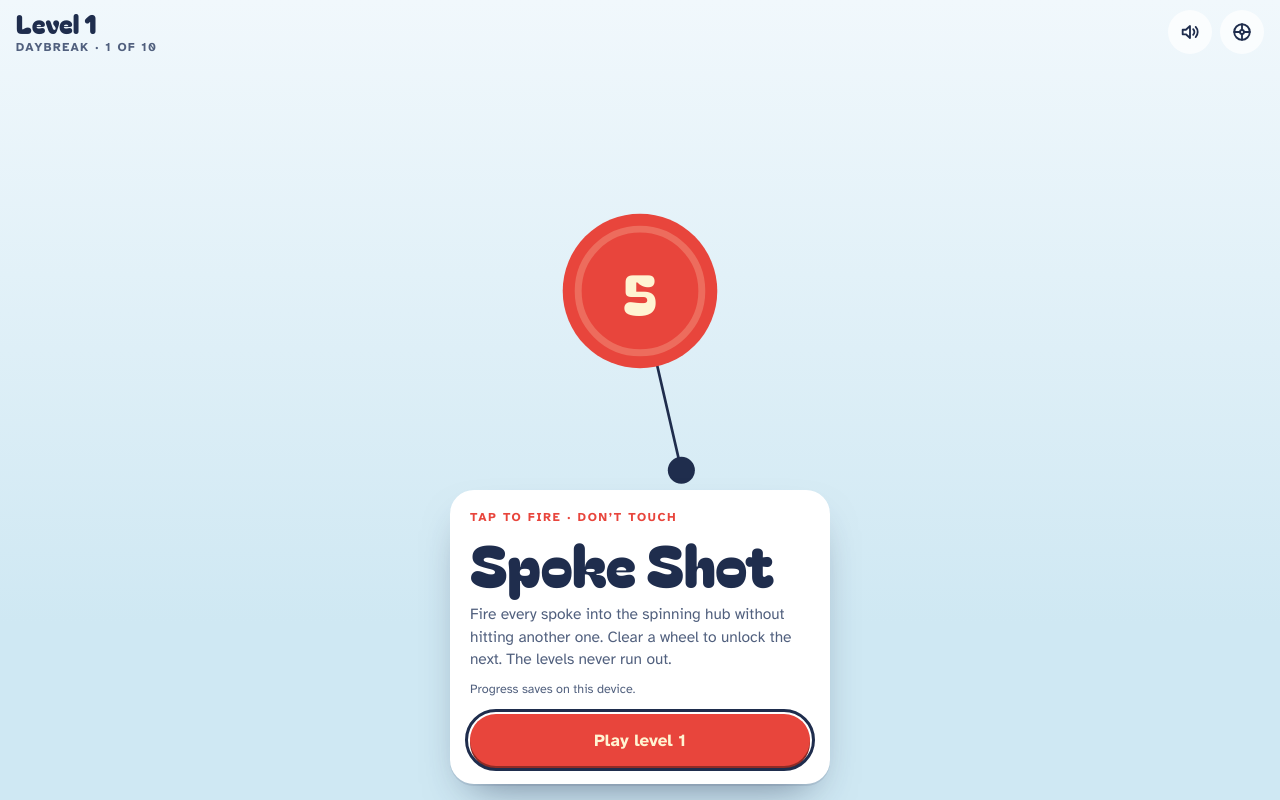
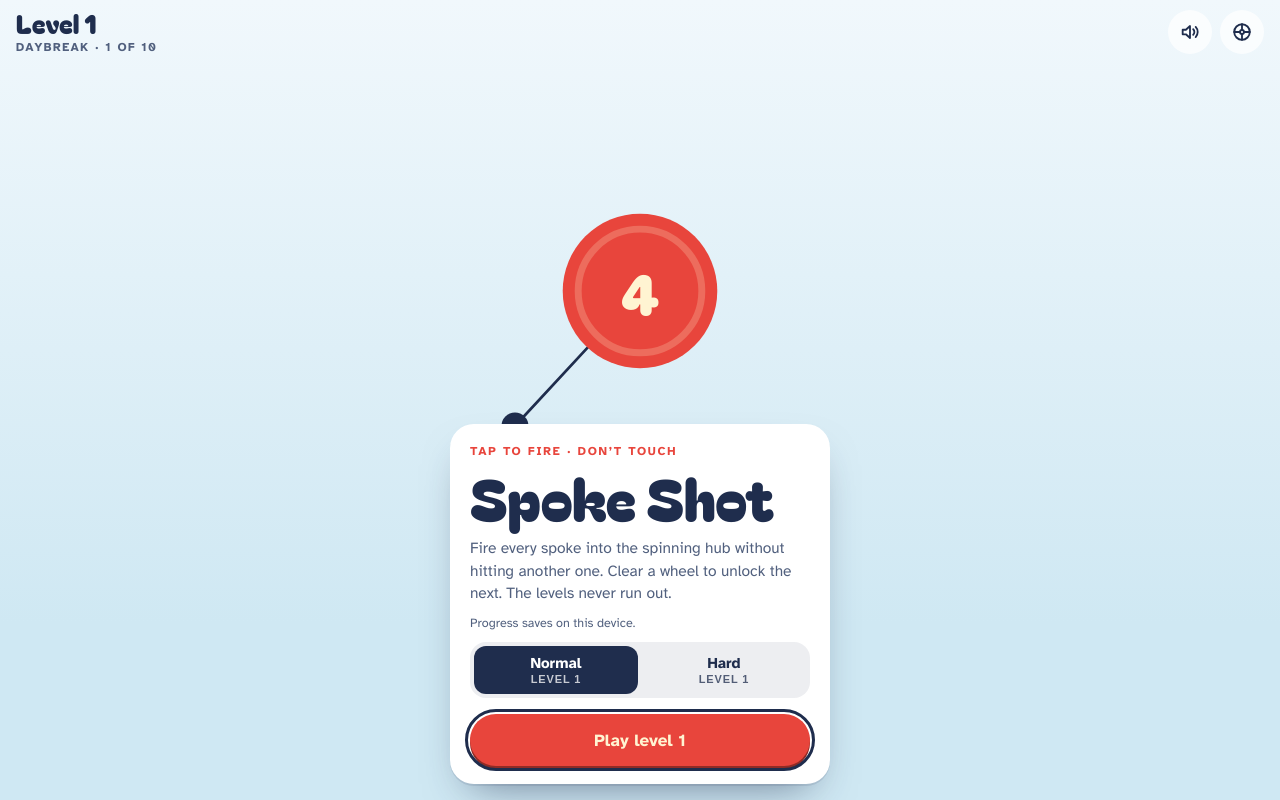
Before and after one commit to brettondodge/spoke-shot, a plain HTML site: page index.html in a window 1280 px wide. Drawn offline with Linux system fonts and the light colour scheme; animation ran at ten frames a second.

Commit message:
Add Normal and Hard difficulties
The original game becomes Hard, unchanged: levels 1-300 build exactly
the same wheels as before. Normal is the new default and climbs gently:
fewer spokes (at most 16 per hub), a slower spin that tops out lower, a
more forgiving hit zone, and spin patterns that arrive much later.

- A Normal/Hard switch on the title and Levels screens shows the level
  you're on in each. A "Hard" tag sits next to the level number.
- Each difficulty keeps its own progress. Saves from before difficulty
  modes move into Hard. The saved record still carries Hard's best and
  level at the top level, so an older cached copy of the game reads it.
- Reset progress clears only the current difficulty.
- Offline helper v3, so installed copies switch over on next launch.

Co-Authored-By: Claude Opus 5.5 <noreply@anthropic.com>

```diff
--- a/index.html
+++ b/index.html
@@ -58,7 +58,9 @@ body{
 .hud{position:absolute;top:0;left:0;right:0;height:64px;display:flex;align-items:center;justify-content:space-between;gap:12px;pointer-events:none}
 .hud>*{pointer-events:auto}
 .lvl{display:flex;flex-direction:column;gap:4px;min-width:0}
+.lvl-top{display:flex;align-items:center;gap:8px}
 .lvl-num{font-family:var(--font-display);font-size:26px;line-height:1;letter-spacing:.01em}
+.mode-tag{font-size:11px;font-weight:700;line-height:1;letter-spacing:.12em;text-transform:uppercase;padding:4px 8px;border-radius:999px;background:var(--hub);color:var(--hub-ink)}
 .lvl-world{font-size:12px;font-weight:700;letter-spacing:.12em;text-transform:uppercase;color:var(--muted);white-space:nowrap;overflow:hidden;text-overflow:ellipsis}
 .hud-btns{display:flex;gap:8px;flex:none}
 .icon-btn{width:44px;height:44px;border-radius:50%;border:0;padding:0;display:grid;place-items:center;color:var(--ink);background:var(--card);background:color-mix(in srgb,var(--card) 70%,transparent);cursor:pointer}
@@ -88,6 +90,11 @@ body{
 .btn.primary:active{transform:translateY(2px);box-shadow:0 1px 0 color-mix(in srgb,var(--hub) 62%,#000)}
 .btn.ghost{background:transparent;color:var(--ink);border:2px solid color-mix(in srgb,var(--ink) 24%,transparent)}
 
+.diff{display:flex;gap:4px;padding:4px;border-radius:16px;background:color-mix(in srgb,var(--ink) 8%,transparent)}
+.diff-opt{flex:1;min-height:48px;padding:6px 10px;border:0;border-radius:12px;background:transparent;color:var(--ink);cursor:pointer;display:flex;flex-direction:column;align-items:center;justify-content:center;gap:2px}
+.diff-opt[aria-checked="true"]{background:var(--ink);color:var(--card)}
+.diff-name{font:700 15px/1.1 var(--font-ui)}
+.diff-lvl{font-size:11px;font-weight:700;letter-spacing:.08em;text-transform:uppercase;opacity:.75}
 .stepper{display:flex;align-items:center;gap:6px;margin-top:2px}
 .step{flex:none;width:48px;height:48px;border-radius:14px;border:0;background:color-mix(in srgb,var(--ink) 9%,transparent);color:var(--ink);font:700 16px/1 var(--font-ui);cursor:pointer}
 .step:disabled{opacity:.35;cursor:default}
@@ -108,7 +115,7 @@ button:focus-visible{outline:3px solid var(--ink);outline-offset:2px}
 
   <header class="hud">
     <div class="lvl">
-      <span class="lvl-num" id="lvlNum">Level 1</span>
+      <span class="lvl-top"><span class="lvl-num" id="lvlNum">Level 1</span><span class="mode-tag" id="modeTag" hidden>Hard</span></span>
       <span class="lvl-world" id="lvlWorld">Daybreak · 1 of 10</span>
     </div>
     <div class="hud-btns">
@@ -135,6 +142,10 @@ button:focus-visible{outline:3px solid var(--ink);outline-offset:2px}
     <h1 class="card-title" id="cardTitle">Spoke Shot</h1>
     <p class="card-body" id="cardBody">Fire every spoke into the spinning hub without hitting another one. Clear a wheel to unlock the next. The levels never run out.</p>
     <p class="save-note" id="saveNote" hidden></p>
+    <div class="diff" id="diffPick" role="radiogroup" aria-label="Difficulty" hidden>
+      <button type="button" class="diff-opt" data-mode="normal" role="radio" aria-checked="true"><span class="diff-name">Normal</span><span class="diff-lvl" id="diffLvlNormal">Level 1</span></button>
+      <button type="button" class="diff-opt" data-mode="hard" role="radio" aria-checked="false"><span class="diff-name">Hard</span><span class="diff-lvl" id="diffLvlHard">Level 1</span></button>
+    </div>
     <div class="stepper" id="stepper" hidden>
       <button class="step" type="button" data-step="-10" aria-label="Back 10 levels">−10</button>
       <button class="step" type="button" data-step="-1" aria-label="Back 1 level">−1</button>
@@ -161,14 +172,13 @@ button:focus-visible{outline:3px solid var(--ink);outline-offset:2px}
   const stepper = $('stepper'), pickOut = $('pickOut'), pickWorld = $('pickWorld');
   const primaryBtn = $('primaryBtn'), secondaryBtn = $('secondaryBtn'), resetBtn = $('resetBtn');
   const soundBtn = $('soundBtn'), menuBtn = $('menuBtn'), toastEl = $('toast'), srEl = $('sr'), saveNote = $('saveNote');
+  const modeTag = $('modeTag'), diffPick = $('diffPick'), diffLvl = { normal: $('diffLvlNormal'), hard: $('diffLvlHard') };
   const themeMeta = document.querySelector('meta[name="theme-color"]');
   const reduced = !!(window.matchMedia && window.matchMedia('(prefers-reduced-motion: reduce)').matches);
 
   // ---- Tuning -------------------------------------------------------------
   const STORE = 'spoke-shot.v1';
   const BEAD = 0.0735;   // bead radius as a share of the orbit radius (about 42 beads fit edge to edge)
-  const MAX_TOTAL = 22;  // most spokes one hub ever carries, preset + fired
-  const HIT = 0.88;      // beads may overlap a little before it counts as a hit
   const DISPLAY = '"Bagel Fat One","Arial Rounded MT Bold",sans-serif';
   const UI = '"Atkinson Hyperlegible",system-ui,sans-serif';
 
@@ -181,7 +191,6 @@ button:focus-visible{outline:3px solid var(--ink);outline-offset:2px}
     { name:'Aurora',   bg:'#0C2529', bg2:'#18454C', ink:'#E6F6F1', muted:'#9DC3BC', hub:'#FF8FB1', hubInk:'#0C2529', accent:'#7DE2C3', card:'#133338', beadInk:'#0C2529', danger:'#FF6B6B', dark:true },
   ];
   const MODE_TEXT = { steady:'Steady spin', reverse:'Reverses', pulse:'Surges', swing:'Rocks back', stopgo:'Stop and go', flip:'Flips on every hit' };
-  const MODE_UNLOCK = { reverse:6, pulse:12, swing:18, flip:24, stopgo:32 };
 
   const clamp = (v, lo, hi) => Math.max(lo, Math.min(hi, v));
   function roman(k){ return ['', 'II', 'III', 'IV', 'V', 'VI', 'VII', 'VIII', 'IX', 'X'][k] || String(k + 1); }
@@ -191,6 +200,30 @@ button:focus-visible{outline:3px solid var(--ink);outline-offset:2px}
   }
 
   // ---- Levels: built from the level number, so level 37 is always the same wheel ----
+  // Each difficulty is a recipe. Hard is the original game, unchanged; Normal climbs gently.
+  //   maxTotal  most spokes one hub ever carries, preset + fired
+  //   hit       beads may overlap this much before it counts (lower = more forgiving)
+  //   unlock    level where each spin pattern first appears
+  const DIFFS = {
+    normal: {
+      label: 'Normal', seed: 0x2545F491, maxTotal: 16, hit: 0.78,
+      unlock: { reverse: 8, pulse: 16, swing: 25, flip: 40, stopgo: 55 },
+      fire:  (n, boss) => Math.min(4 + Math.floor(n * 0.25) + (boss ? 2 : 0), boss ? 14 : 12),
+      pre:   (n, coin) => Math.min(Math.floor(n * 0.18) + coin, 6),
+      speed: (n, j) => Math.min(1.85, 0.8 + 1.05 * (1 - Math.exp(-n / 35)) + j * 0.12),
+      flipChance: (n) => (n >= 60 ? 0.25 : 0.15),
+    },
+    hard: {
+      label: 'Hard', seed: 0x9E3779B9, maxTotal: 22, hit: 0.88,
+      unlock: { reverse: 6, pulse: 12, swing: 18, flip: 24, stopgo: 32 },
+      fire:  (n, boss) => Math.min(5 + Math.floor(n * 0.4) + (boss ? 3 : 0), boss ? 19 : 16),
+      pre:   (n, coin) => Math.min(1 + Math.floor(n * 0.28) + coin, 10),
+      speed: (n, j) => Math.min(2.45, 0.95 + 1.45 * (1 - Math.exp(-n / 28)) + j * 0.16),
+      flipChance: (n) => (n >= 40 ? 0.35 : 0.2),
+    },
+  };
+  const MODES = ['normal', 'hard'];
+
   function mulberry32(a){
     return function(){
       a = (a + 0x6D2B79F5) | 0;
@@ -199,24 +232,26 @@ button:focus-visible{outline:3px solid var(--ink);outline-offset:2px}
       return ((t ^ (t >>> 14)) >>> 0) / 4294967296;
     };
   }
-  function makeLevel(n){
-    const r = mulberry32((Math.imul(n, 2654435761) ^ 0x9E3779B9) >>> 0);
+  function makeLevel(n, difficulty){
+    const D = DIFFS[difficulty] || DIFFS.normal, U = D.unlock;
+    // The order of r() calls below is part of each level's identity: keep it as is.
+    const r = mulberry32((Math.imul(n, 2654435761) ^ D.seed) >>> 0);
     r(); r();
     const boss = n % 10 === 0;
-    const fire = Math.min(5 + Math.floor(n * 0.4) + (boss ? 3 : 0), boss ? 19 : 16);
-    let pre = Math.min(1 + Math.floor(n * 0.28) + (r() < 0.5 ? 1 : 0), 10);
+    const fire = D.fire(n, boss);
+    let pre = D.pre(n, r() < 0.5 ? 1 : 0);
     if (n === 1) pre = 1;
-    pre = clamp(pre, 0, MAX_TOTAL - fire);
-    const speed = Math.min(2.45, 0.95 + 1.45 * (1 - Math.exp(-n / 28)) + (r() - 0.5) * 0.16);
+    pre = clamp(pre, 0, D.maxTotal - fire);
+    const speed = D.speed(n, r() - 0.5);
 
     let newMode = null;
-    for (const m in MODE_UNLOCK) if (MODE_UNLOCK[m] === n) newMode = m;
+    for (const m in U) if (U[m] === n) newMode = m;
     const pool = ['steady'];
-    for (const m of ['reverse', 'pulse', 'swing', 'stopgo']) if (n >= MODE_UNLOCK[m]) pool.push(m);
-    let mode = 'steady';
-    if (newMode && newMode !== 'flip') mode = newMode;
-    else if (n >= 6 && newMode !== 'flip') mode = r() < 0.3 ? pool[pool.length - 1] : pool[Math.floor(r() * pool.length)];
-    const flip = newMode === 'flip' || (n > MODE_UNLOCK.flip && r() < (n >= 40 ? 0.35 : 0.2));
+    for (const m of ['reverse', 'pulse', 'swing', 'stopgo']) if (n >= U[m]) pool.push(m);
+    let spin = 'steady';
+    if (newMode && newMode !== 'flip') spin = newMode;
+    else if (n >= U.reverse && newMode !== 'flip') spin = r() < 0.3 ? pool[pool.length - 1] : pool[Math.floor(r() * pool.length)];
+    const flip = newMode === 'flip' || (n > U.flip && r() < D.flipChance(n));
 
     const dir = r() < 0.5 ? 1 : -1;
     const period = 2.4 + r() * 2.2;
@@ -228,7 +263,7 @@ button:focus-visible{outline:3px solid var(--ink);outline-offset:2px}
       const off = r() * Math.PI * 2;
       for (let i = 0; i < pre; i++) angles.push(off + i * spacing + (r() * 2 - 1) * slack);
     }
-    return { n, boss, fire, pre, speed, mode, flip, dir, period, angles, newMode };
+    return { n, boss, fire, pre, speed, mode: spin, flip, dir, period, angles, newMode, hit: D.hit };
   }
   function levelBlurb(L){
     const parts = [];
@@ -246,6 +281,9 @@ button:focus-visible{outline:3px solid var(--ink);outline-offset:2px}
     flipSign: 1, shake: 0, bump: 0, hit: null, winT: 0, readyAt: 0,
   };
   let best = 1, muted = false, menuFrom = 'title', pick = 1, P = WORLDS[0];
+  // `best` and game.level are the live values for the current difficulty; prog keeps both difficulties.
+  let mode = 'normal';
+  const prog = { normal: { best: 1, level: 1 }, hard: { best: 1, level: 1 } };
 
   // ---- Saving ----------------------------------------------------------------
   // Progress is three small facts: furthest level, current level, sound on/off.
@@ -260,8 +298,28 @@ button:focus-visible{outline:3px solid var(--ink);outline-offset:2px}
     if (!saver.local) return {};
     try { const s = JSON.parse(localStorage.getItem(STORE) || '{}'); return s && typeof s === 'object' ? s : {}; } catch (e) { return {}; }
   }
-  function resumeLevel(){ return game.state === 'won' ? Math.min(best, game.level + 1) : game.level; }
-  function progress(){ return { best, level: resumeLevel(), muted }; }
+  function resumeLevel(){
+    const won = game.state === 'won' || (game.state === 'menu' && menuFrom === 'won');
+    return won ? Math.min(best, game.level + 1) : game.level;
+  }
+  // Saved shape (v2): { v, mode, muted, normal: {best, level}, hard: {best, level}, best, level }.
+  // The top-level best/level repeat Hard, so a copy of the game from before difficulty modes
+  // still reads its progress correctly.
+  function pack(m, mute, normal, hard){
+    return { v: 2, mode: m, muted: mute, normal: { best: normal.best, level: normal.level }, hard: { best: hard.best, level: hard.level }, best: hard.best, level: hard.level };
+  }
+  function progress(){
+    const cur = { best, level: resumeLevel() };
+    return pack(mode, muted, mode === 'normal' ? cur : prog.normal, mode === 'hard' ? cur : prog.hard);
+  }
+  // Reads a saved record in either shape; null when there is nothing saved.
+  function readProgress(s){
+    if (!s || typeof s !== 'object') return null;
+    const fix = (x) => { const b = Math.max(1, Number(x && x.best) | 0); return { best: b, level: clamp((Number(x && x.level) | 0) || 1, 1, b) }; };
+    if (s.v === 2) return pack(s.mode === 'hard' ? 'hard' : 'normal', !!s.muted, fix(s.normal), fix(s.hard));
+    if ((Number(s.best) | 0) > 0) return pack('hard', !!s.muted, { best: 1, level: 1 }, fix(s)); // saved before modes existed: that game is Hard
+    return null;
+  }
   function save(){
     if (saver.local){ try { localStorage.setItem(STORE, JSON.stringify(progress())); } catch (e) { saver.local = false; renderSaveNote(); } }
     saveCloud();
@@ -299,16 +357,17 @@ button:focus-visible{outline:3px solid var(--ink);outline-offset:2px}
       snap = await Promise.race([ref.get(), new Promise((_, reject) => setTimeout(() => reject({ code: 'timeout' }), 10000))]);
       saver.cloud = ref;
     } catch (e) { saver.cloudState = 'none'; renderSaveNote(); return; }
-    const d = snap.exists ? snap.data() : null;
+    const d = readProgress(snap.exists ? snap.data() : null);
     if (d){
-      const cloudBest = Math.max(1, Number(d.best) | 0);
-      saver.lastCloud = JSON.stringify({ best: cloudBest, level: Number(d.level) | 0, muted: !!d.muted });
-      const ahead = cloudBest > best;
-      best = Math.max(best, cloudBest);
-      if (!saver.hadLocal && typeof d.muted === 'boolean'){ muted = d.muted; soundBtn.setAttribute('aria-pressed', String(muted)); }
-      if (game.state === 'title' && (ahead || !saver.hadLocal)){ loadLevel(clamp((Number(d.level) | 0) || best, 1, best)); showCard('title'); }
-      else if (game.state === 'title'){ secondaryBtn.hidden = best <= 1; }
-      else if (game.state === 'menu'){ cardEyebrow.textContent = 'Furthest level: ' + best; updatePick(); }
+      saver.lastCloud = JSON.stringify(d);
+      // Keep whichever copy got further, per difficulty.
+      prog[mode] = { best, level: resumeLevel() };
+      for (const m of MODES) if (d[m].best > prog[m].best) prog[m] = { best: d[m].best, level: d[m].level };
+      const onTitle = game.state === 'title';
+      if (!saver.hadLocal && onTitle){ mode = d.mode; muted = d.muted; soundBtn.setAttribute('aria-pressed', String(muted)); }
+      best = prog[mode].best;
+      if (onTitle){ loadLevel(clamp(prog[mode].level, 1, best)); showCard('title'); }
+      else if (game.state === 'menu'){ cardEyebrow.textContent = menuEyebrow(); updatePick(); renderDiff(); }
     }
     saver.cloudState = 'on';
     renderSaveNote();
@@ -337,7 +396,8 @@ button:focus-visible{outline:3px solid var(--ink);outline-offset:2px}
   }
 
   function loadLevel(n){
-    game.level = n; game.L = makeLevel(n);
+    game.level = n; game.L = makeLevel(n, mode);
+    modeTag.hidden = mode !== 'hard';
     game.stuck = game.L.angles.map((a) => ({ a, label: 0, born: 0 }));
     game.queue = game.L.fire; game.flying = []; game.fired = 0;
     game.angle = 0; game.t = 0; game.flipSign = 1; game.shake = 0; game.bump = 0; game.hit = null; game.winT = 0;
@@ -429,7 +489,7 @@ button:focus-visible{outline:3px solid var(--ink);outline-offset:2px}
     }
     if (st !== 'play') return;
 
-    const { cx, cy, O, br, V } = geo, stopY = cy + O, reach = 2 * br * HIT;
+    const { cx, cy, O, br, V } = geo, stopY = cy + O, reach = 2 * br * game.L.hit;
     for (let i = 0; i < game.flying.length; i++){
       const f = game.flying[i];
       f.y -= V * dt;
@@ -608,6 +668,7 @@ button:focus-visible{outline:3px solid var(--ink);outline-offset:2px}
     resetBtn.hidden = kind !== 'menu';
     secondaryBtn.hidden = false;
     saveNote.hidden = !(kind === 'title' || kind === 'menu');
+    diffPick.hidden = saveNote.hidden;
     disarmReset();
     if (kind === 'title'){
       cardEyebrow.textContent = 'Tap to fire · Don’t touch';
@@ -632,13 +693,14 @@ button:focus-visible{outline:3px solid var(--ink);outline-offset:2px}
       primaryBtn.textContent = 'Try again';
       secondaryBtn.textContent = 'Levels';
     } else if (kind === 'menu'){
-      cardEyebrow.textContent = 'Furthest level: ' + best;
+      cardEyebrow.textContent = menuEyebrow();
       cardTitle.textContent = 'Levels';
       cardBody.textContent = 'Replay any level you have reached. A level number always builds the same wheel.';
       secondaryBtn.textContent = 'Close';
       updatePick();
     }
     renderSaveNote();
+    renderDiff();
     card.hidden = false;
     if (!reduced){ card.classList.remove('rise'); void card.offsetWidth; card.classList.add('rise'); }
     try { primaryBtn.focus({ preventScroll: true }); } catch (e) {}
@@ -651,6 +713,28 @@ button:focus-visible{outline:3px solid var(--ink);outline-offset:2px}
     pickWorld.textContent = worldOf(pick).name;
     primaryBtn.textContent = 'Play level ' + pick;
     stepper.querySelectorAll('[data-step]').forEach((b) => { b.disabled = Number(b.dataset.step) < 0 ? pick <= 1 : pick >= best; });
+  }
+
+  // ---- Difficulty ------------------------------------------------------------
+  function menuEyebrow(){ return DIFFS[mode].label + ' · furthest level ' + best; }
+  function renderDiff(){
+    if (diffPick.hidden) return;
+    for (const m of MODES){
+      const lvl = m === mode ? resumeLevel() : prog[m].level;
+      diffLvl[m].textContent = 'Level ' + lvl;
+      diffLvl[m].parentElement.setAttribute('aria-checked', String(m === mode));
+    }
+  }
+  function switchMode(m){
+    if (m === mode || !DIFFS[m]) return;
+    prog[mode] = { best, level: resumeLevel() };
+    mode = m;
+    best = prog[m].best;
+    loadLevel(clamp(prog[m].level, 1, best));
+    if (game.state === 'menu'){ menuFrom = 'title'; pick = game.level; showCard('menu'); }
+    else { game.state = 'title'; showCard('title'); }
+    announce(DIFFS[m].label + ' difficulty, level ' + game.level + '.');
+    save();
   }
 
   function startPlay(){
@@ -679,7 +763,7 @@ button:focus-visible{outline:3px solid var(--ink);outline-offset:2px}
   }
 
   let resetArmed = 0;
-  function disarmReset(){ clearTimeout(resetArmed); resetArmed = 0; resetBtn.textContent = 'Reset progress'; resetBtn.classList.remove('armed'); }
+  function disarmReset(){ clearTimeout(resetArmed); resetArmed = 0; resetBtn.textContent = 'Reset ' + DIFFS[mode].label + ' progress'; resetBtn.classList.remove('armed'); }
 
   primaryBtn.addEventListener('click', primary);
   secondaryBtn.addEventListener('click', () => { if (card.dataset.kind === 'menu') closeMenu(); else openMenu(); });
@@ -698,16 +782,20 @@ button:focus-visible{outline:3px solid var(--ink);outline-offset:2px}
   resetBtn.addEventListener('click', () => {
     if (!resetArmed){
       resetArmed = setTimeout(disarmReset, 3500);
-      resetBtn.textContent = 'Tap again to erase progress';
+      resetBtn.textContent = 'Tap again to erase ' + DIFFS[mode].label + ' progress';
       resetBtn.classList.add('armed');
       return;
     }
     disarmReset();
-    best = 1; pick = 1; menuFrom = 'title';
+    best = 1; pick = 1; menuFrom = 'title'; prog[mode] = { best: 1, level: 1 };
     loadLevel(1); save();
-    cardEyebrow.textContent = 'Furthest level: 1';
-    updatePick();
-    announce('Progress erased. Back to level 1.');
+    cardEyebrow.textContent = menuEyebrow();
+    updatePick(); renderDiff();
+    announce(DIFFS[mode].label + ' progress erased. Back to level 1.');
+  });
+  diffPick.addEventListener('click', (e) => {
+    const b = e.target.closest('[data-mode]');
+    if (b) switchMode(b.dataset.mode);
   });
 
   document.addEventListener('pointerdown', (e) => {
@@ -752,12 +840,12 @@ button:focus-visible{outline:3px solid var(--ink);outline-offset:2px}
   }
   function start(){
     saver.local = probeLocal();
-    const s = loadLocal();
-    saver.hadLocal = (s.best | 0) > 0;
-    best = Math.max(1, s.best | 0);
-    muted = !!s.muted;
+    const s = readProgress(loadLocal());
+    saver.hadLocal = !!s;
+    if (s){ mode = s.mode; muted = s.muted; prog.normal = s.normal; prog.hard = s.hard; } // new players start on Normal
     soundBtn.setAttribute('aria-pressed', String(muted));
-    loadLevel(clamp((s.level | 0) || 1, 1, best));
+    best = prog[mode].best;
+    loadLevel(clamp(prog[mode].level, 1, best));
     game.state = 'title';
     layout();
     showCard('title');
--- a/sw.js
+++ b/sw.js
@@ -1,9 +1,10 @@
 // Spoke Shot offline helper (service worker).
 // The first visit saves every game file on the device. After that the game opens from the saved
 // copy, even with no internet, and quietly fetches any newer files for the next launch.
-// If you add or rename files, add them to FILES and bump the CACHE number.
+// Bump the CACHE number with every release: that is what tells installed copies to switch over
+// on their next launch. If you add or rename files, add them to FILES too.
 
-const CACHE = 'spoke-shot-v2';
+const CACHE = 'spoke-shot-v3';
 const FILES = [
   './',
   './index.html',
```
Also changed, not shown: 1 other file.
